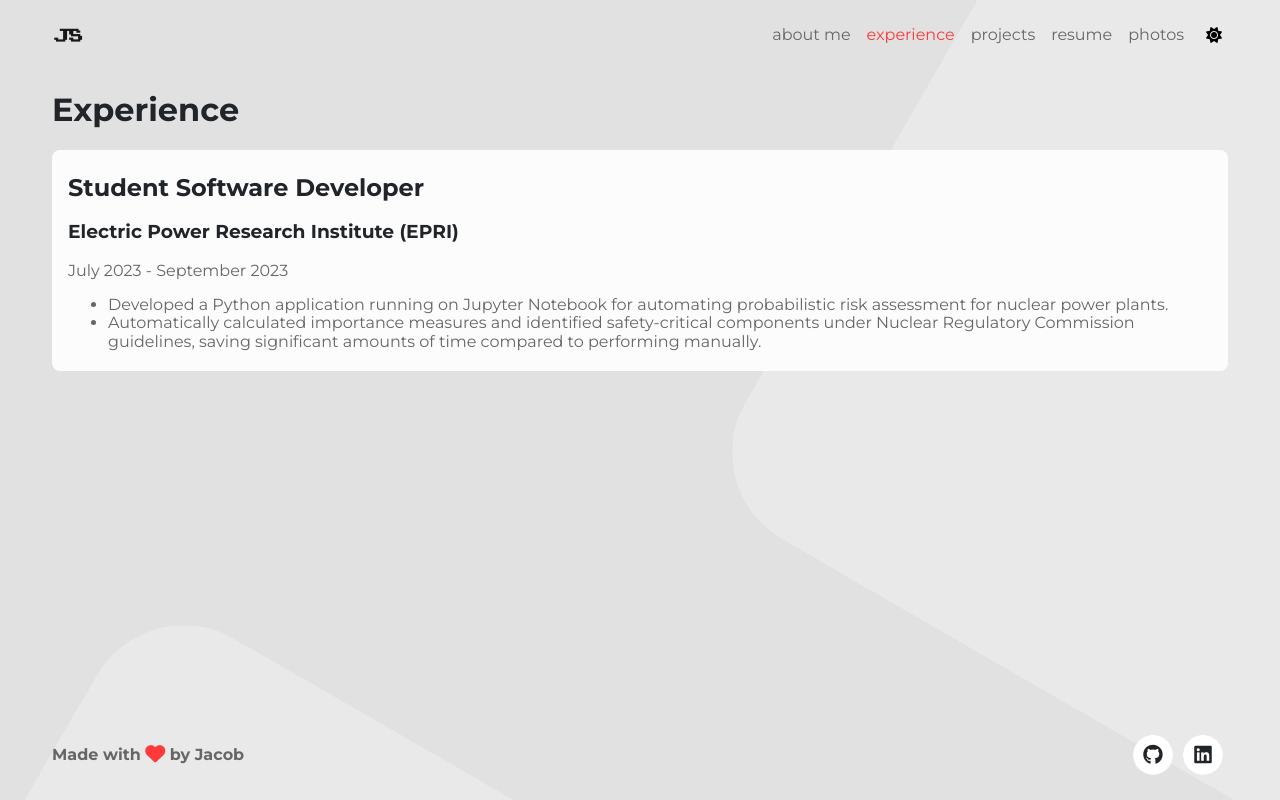
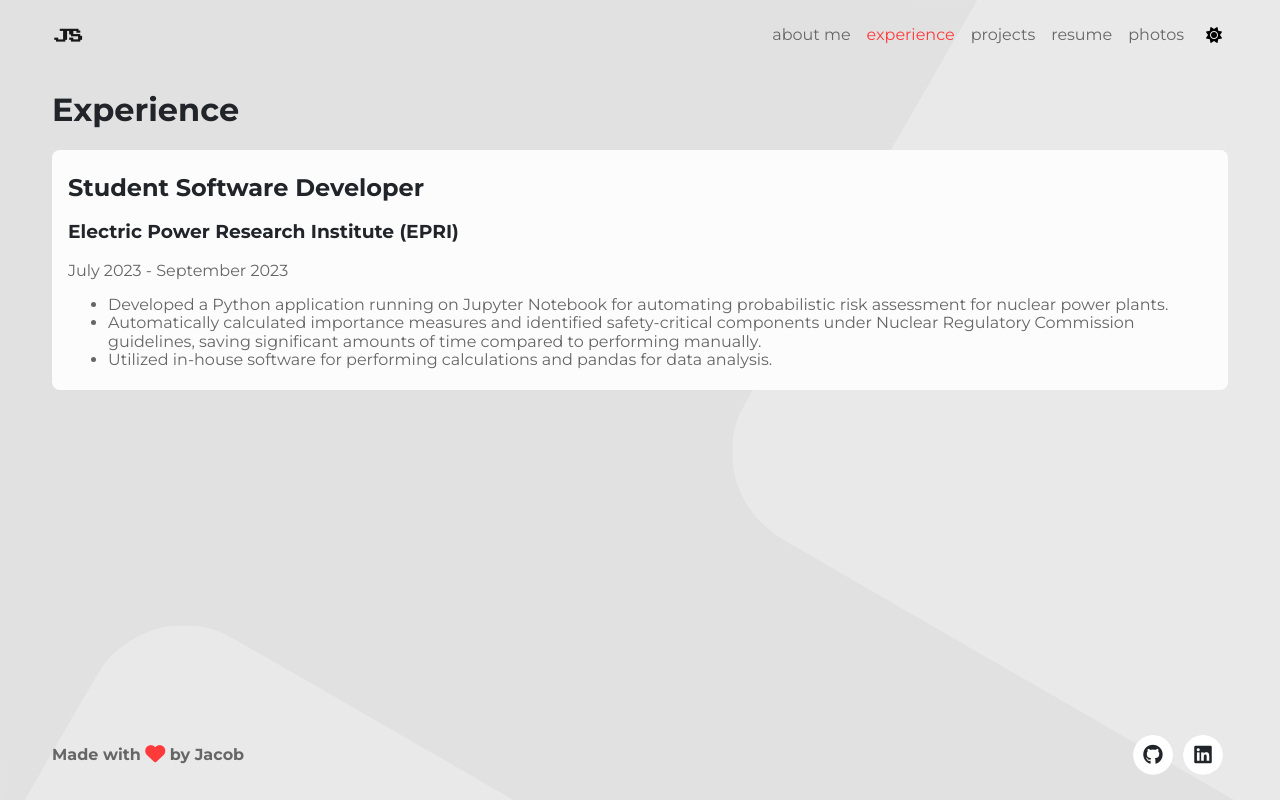
Before and after one commit to js0mmer/js0mmer.github.io, a SvelteKit app: page /experience in a window 1280 px wide. Built offline with nearby package versions, Linux system fonts and the light colour scheme.

Commit message:
Update experience page

```diff
--- a/src/routes/experience/+page.svelte
+++ b/src/routes/experience/+page.svelte
@@ -17,6 +17,7 @@
         Automatically calculated importance measures and identified safety-critical components under Nuclear Regulatory
         Commission guidelines, saving significant amounts of time compared to performing manually.
       </li>
+      <li>Utilized in-house software for performing calculations and pandas for data analysis.</li>
     </ul>
   </article>
 </div>
```
